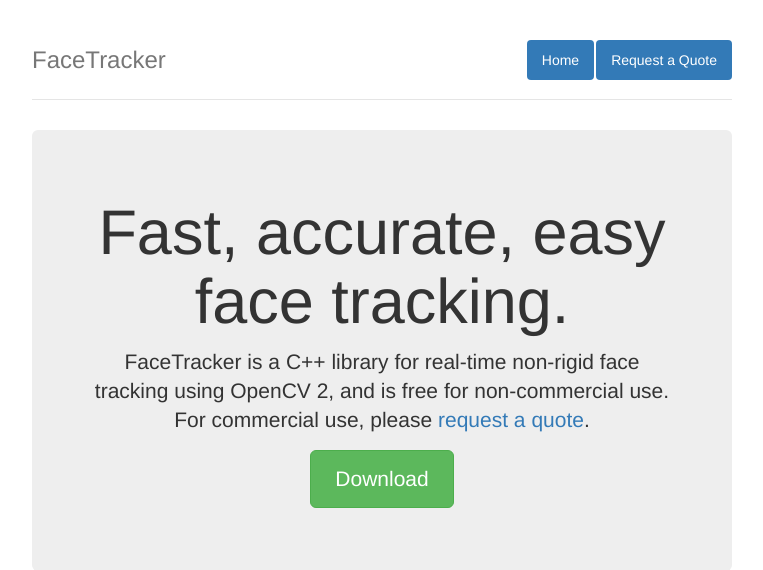
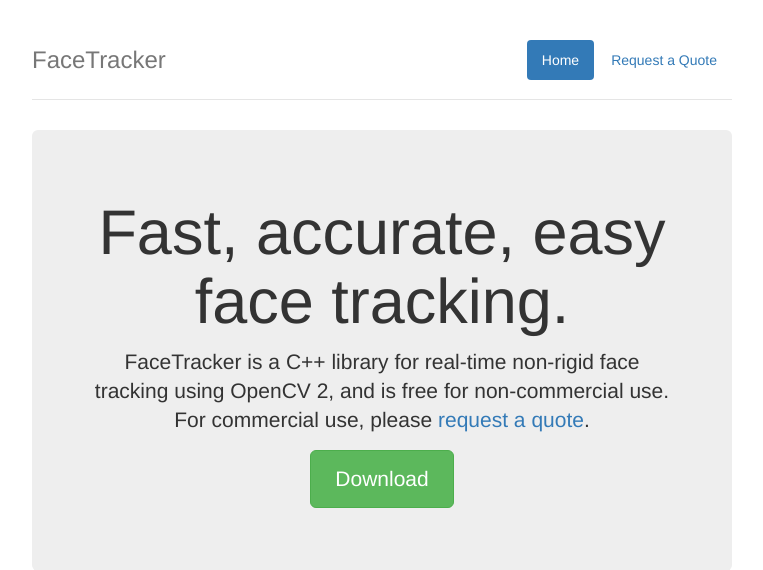
Before and after one commit to kylemcdonald/facetracker.net, a PHP site: page / in a window 1280 px wide. Shown: the top 570 px of the page, without its empty margins (258-1021 px from the left). Run offline with PHP 8.4, Linux system fonts and the light colour scheme; data that the repository does not hold is empty; some libraries are stand-ins or nearby versions.

Commit message:
pill buttons

```diff
--- a/header.php
+++ b/header.php
@@ -26,9 +26,9 @@
     <div class="container">
       <div class="header">
         <ul class="nav nav-pills pull-right">
-          <li <?php if(strcmp($page, "main")) {echo 'class="active"';}?>><a href="http://facetracker.net/">Home</a></li>
-          <!--<li <?php if(strcmp($page, "gallery")) {echo 'class="active"';}?>><a href="http://facetracker.net/gallery/">Gallery</a></li>-->
-          <li <?php if(strcmp($page, "quote")) {echo 'class="active"';}?>><a href="http://facetracker.net/quote/">Request a Quote</a></li>
+          <li <?php if(strcmp($page, "main") == 0) {echo 'class="active"';}?>><a href="http://facetracker.net/">Home</a></li>
+          <!--<li <?php if(strcmp($page, "gallery") == 0) {echo 'class="active"';}?>><a href="http://facetracker.net/gallery/">Gallery</a></li>-->
+          <li <?php if(strcmp($page, "quote") == 0) {echo 'class="active"';}?>><a href="http://facetracker.net/quote/">Request a Quote</a></li>
         </ul>
         <h3 class="text-muted">FaceTracker</h3>
       </div>
--- a/index.php
+++ b/index.php
@@ -1,4 +1,6 @@
-<?php include "header.php"; ?>
+<?php
+$page = "main";
+include "header.php"; ?>
       <div class="jumbotron">
         <h1>Fast, accurate, easy face tracking.</h1>
         <p class="lead">FaceTracker is a C++ library for real-time non-rigid face tracking using OpenCV 2, and is free for non-commercial use. For commercial use, please <a href="quote.html">request a quote</a>.</p>
```
